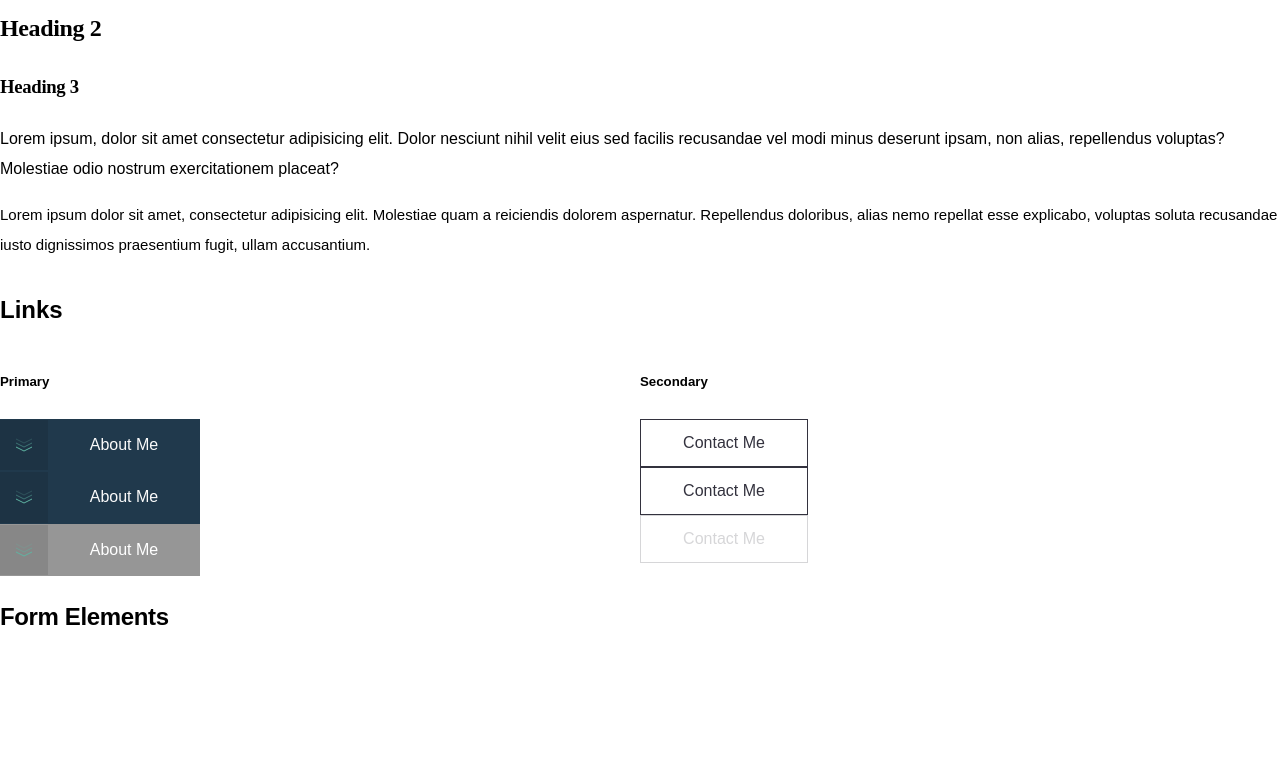
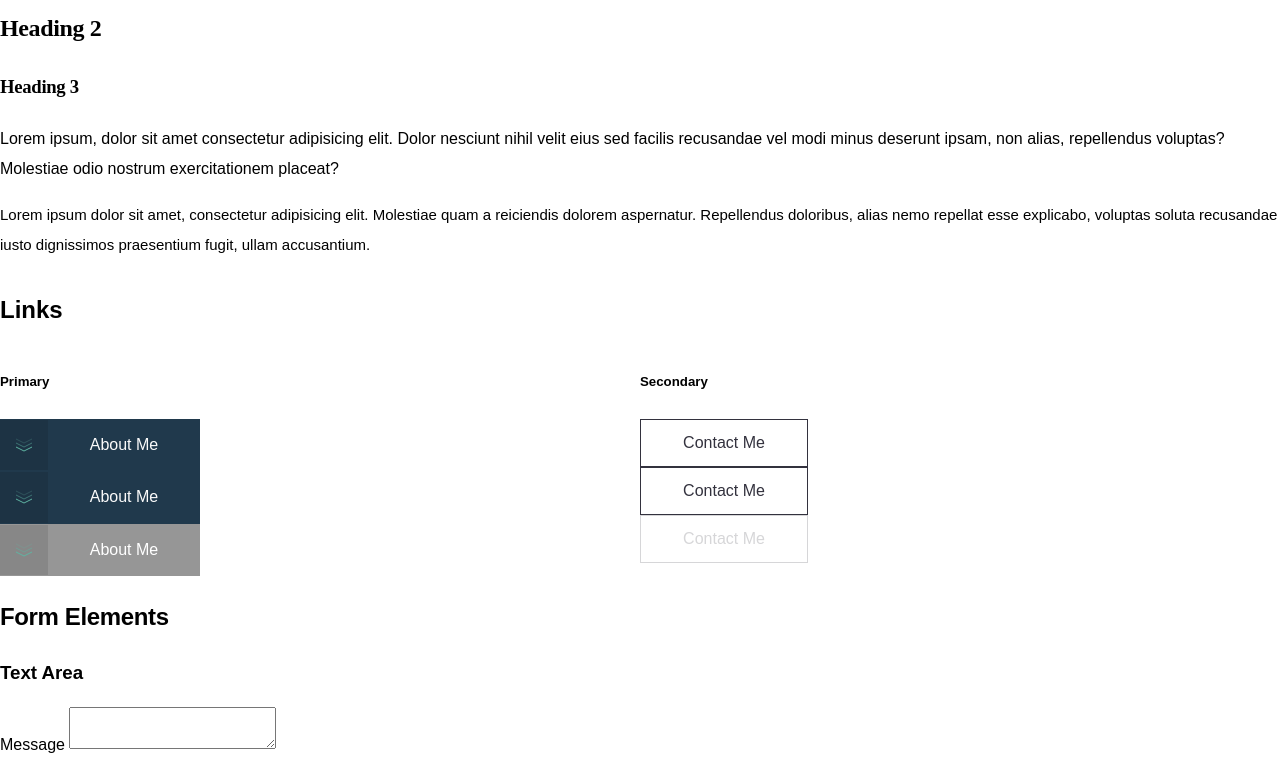
Before and after one commit to RyanCahela/Portfolio_2022, a website: page src/design-system.html in a window 1280 px wide. Shown: the part 371-1130 px from the top of the page. Before the commit the page ends 1029 px from the top, so only its background shows below. Drawn offline with Linux system fonts and the light colour scheme.

Commit message:
made change...

```diff
--- a/src/design-system.html
+++ b/src/design-system.html
@@ -78,6 +78,11 @@
     </section>
     <section>
       <h2 class="letter-spacing-h2 line-height-h2">Form Elements</h2>
+      <h3>Text Area</h3>
+      <form>
+        <label>Message</label>
+        <textarea> </textarea>
+      </form>
     </section>
   </body>
 </html>
```
